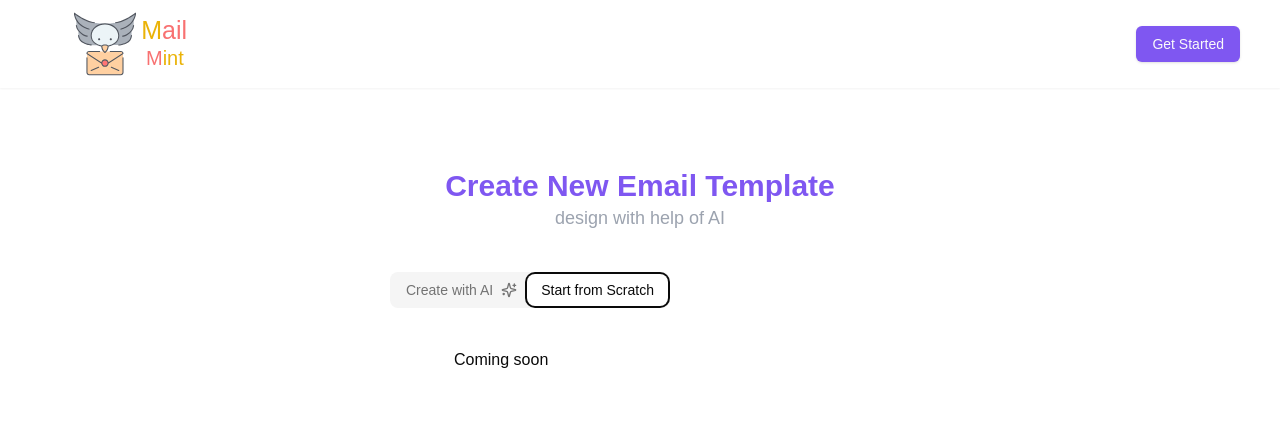
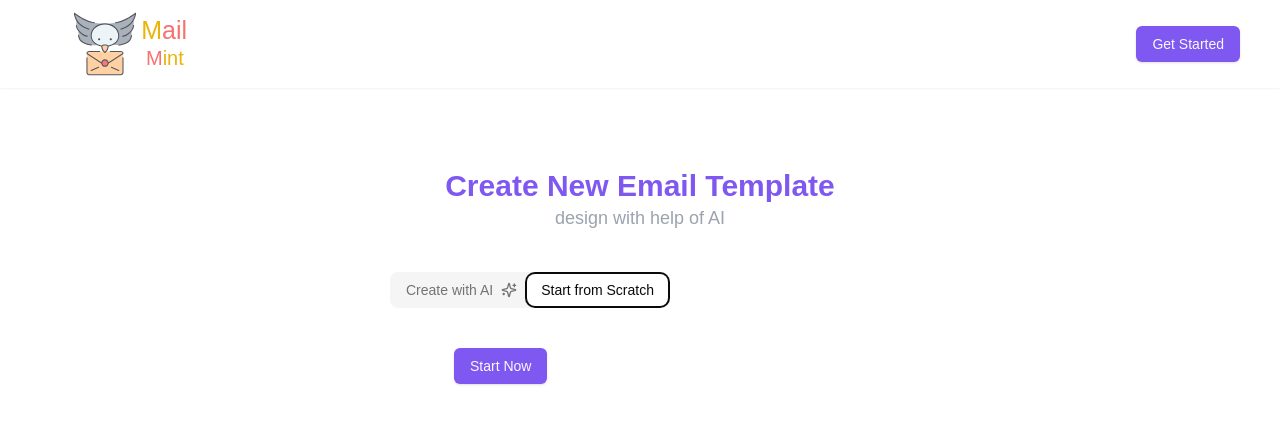
Before and after one commit to RICE36a10/MailMint, a Next.js app: page /dashboard/create in a window 1280 px wide. Both pictures are taken after a click on the tab "Start from Scratch". Shown: the top 424 px of the page. Built offline with nearby package versions, Linux system fonts and the light colour scheme; no server answers.

Commit message:
Add Start Now option for scratch templates

```diff
--- a/app/(main)/dashboard/create/page.jsx
+++ b/app/(main)/dashboard/create/page.jsx
@@ -1,9 +1,39 @@
-import React from "react";
-import { Tabs, TabsContent, TabsList, TabsTrigger } from "@/components/ui/tabs"
+"use client";
+import React, {useState} from "react";
+import { Tabs, TabsContent, TabsList, TabsTrigger } from "@/components/ui/tabs";
 import {Sparkles} from "lucide-react";
 import {AIinputBox} from "@/components/custom/AIinputBox";
+import {Button} from "@/components/ui/button";
+import {useMutation} from "convex/react";
+import {api} from "@/convex/_generated/api";
+import {v4 as uuidv4} from "uuid";
+import {useRouter} from "next/navigation";
+import {useUserDetail, useEmailTemplate} from "@/app/provider";
 
 export default function Create() {
+    const [scratchClicked, setScratchClicked] = useState(false);
+    const router = useRouter();
+    const saveTemplate = useMutation(api.emailTemplate.SaveTemplate);
+    const {userDetail} = useUserDetail();
+    const {setEmailTemplate} = useEmailTemplate();
+
+    const handleStartNow = async () => {
+        if(!userDetail?.email) return;
+        const tid = uuidv4();
+        try {
+            await saveTemplate({
+                tid: tid,
+                design: [],
+                email: userDetail.email,
+                description: "Blank Template",
+            });
+            setEmailTemplate([]);
+            router.push('/editor/' + tid);
+        } catch (e) {
+            console.error('Error creating template from scratch', e);
+        }
+    };
+
     return (
         <div className={'px-10 md:px-28 lg:px-64 xl:px-72 mt-20 '}>
             <div className={'flex flex-col items-center '}>
@@ -14,7 +44,13 @@
                     design with help of AI
                 </p>
 
-                <Tabs defaultValue="AI" className="w-[500px]  mt-10   ">
+                <Tabs
+                    defaultValue="AI"
+                    className="w-[500px]  mt-10   "
+                    onValueChange={(val) => {
+                        if (val === "Scratch") setScratchClicked(true);
+                    }}
+                >
                     <TabsList>
                         <TabsTrigger value="AI">Create with AI  <Sparkles className={'h-5 w-4 ml-2'}/> </TabsTrigger>
                         <TabsTrigger value="Scratch">Start from Scratch</TabsTrigger>
@@ -24,18 +60,11 @@
                     </TabsContent>
                     <TabsContent value="Scratch">
                         <div className={' ml-16 mt-10'}>
-                            {/*
-
-                                todo manually
-
-                                keep a button for start now
-                                create a new id in a table
-                                forward to the editor directly
-                                from here
-                                route + tid
-
-                            */}
-                            Coming soon
+                            {scratchClicked ? (
+                                <Button onClick={handleStartNow}>Start Now</Button>
+                            ) : (
+                                "Coming soon"
+                            )}
                         </div>
                     </TabsContent>
                 </Tabs>
```
